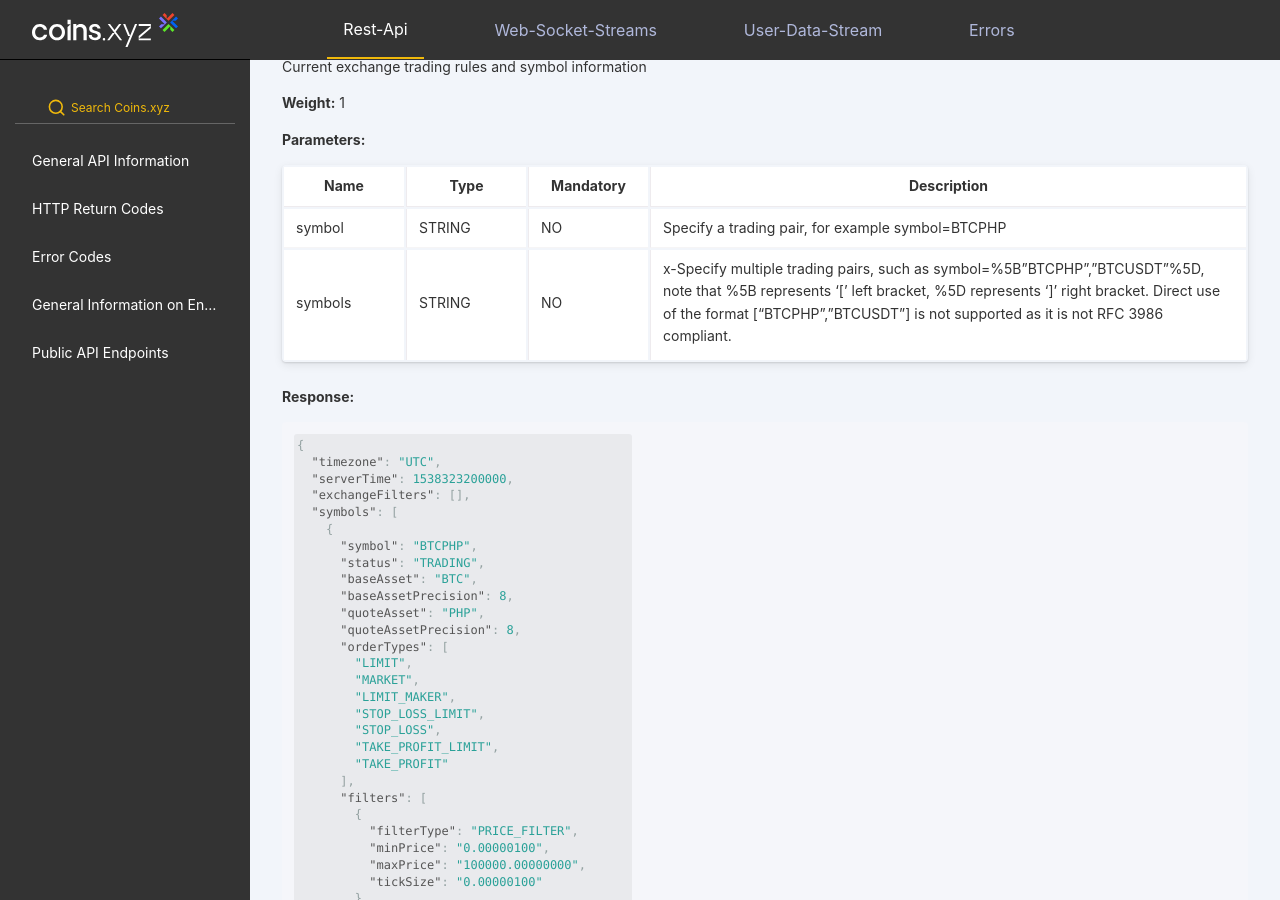
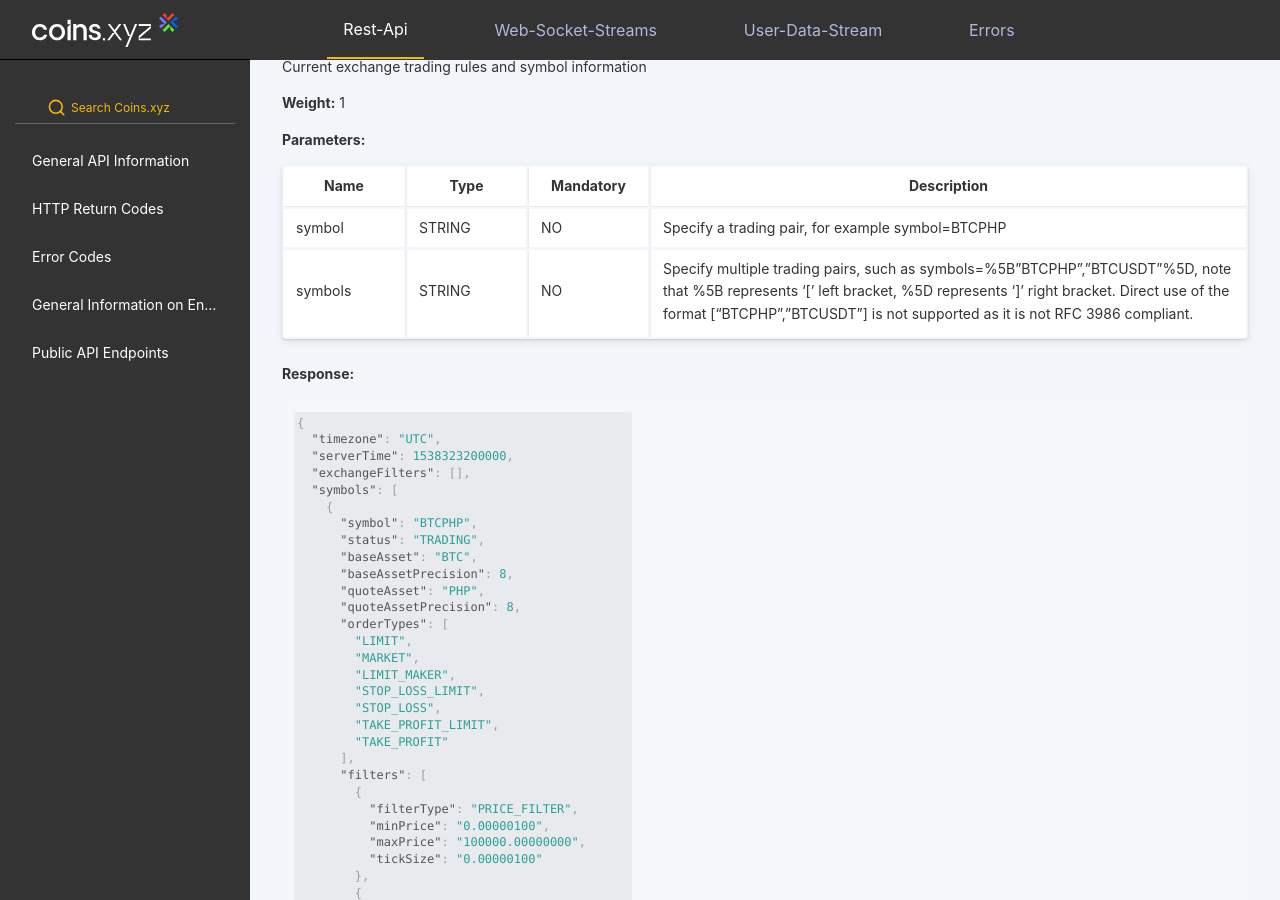
Before and after one commit to coins-docs/xyz, a Jekyll site: the page built from docs/rest-api.md, in a window 1280 px wide and 900 px high, scrolled down 9684 px. Built offline with Jekyll 4.4.1, drawn with Linux system fonts in a browser that asks for light colours.

Commit message:
Update rest-api.md

```diff
--- a/docs/rest-api.md
+++ b/docs/rest-api.md
@@ -477,7 +477,7 @@ Current exchange trading rules and symbol information
 | Name    | Type   | Mandatory | Description                                                  |
 | ------- | ------ | --------- | ------------------------------------------------------------ |
 | symbol  | STRING | NO        | Specify a trading pair, for example symbol=BTCPHP            |
-| symbols | STRING | NO        | x-Specify multiple trading pairs, such as symbol=%5B"BTCPHP","BTCUSDT"%5D, note that %5B represents '[' left bracket, %5D represents ']' right bracket. Direct use of the format ["BTCPHP","BTCUSDT"] is not supported as it is not RFC 3986 compliant. |
+| symbols | STRING | NO        | Specify multiple trading pairs, such as symbols=%5B"BTCPHP","BTCUSDT"%5D, note that %5B represents '[' left bracket, %5D represents ']' right bracket. Direct use of the format ["BTCPHP","BTCUSDT"] is not supported as it is not RFC 3986 compliant. |
 
 **Response:**
 
```
